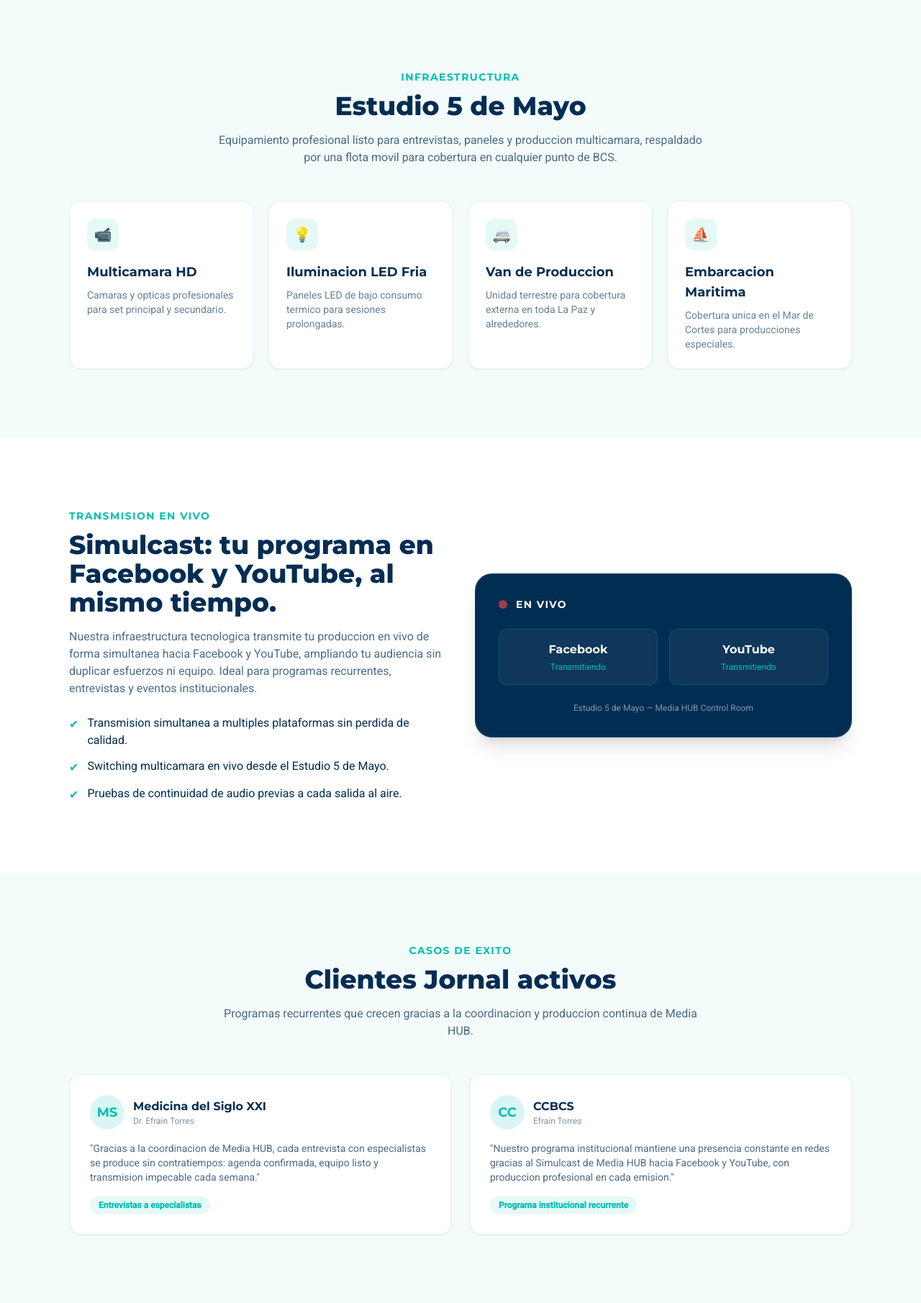
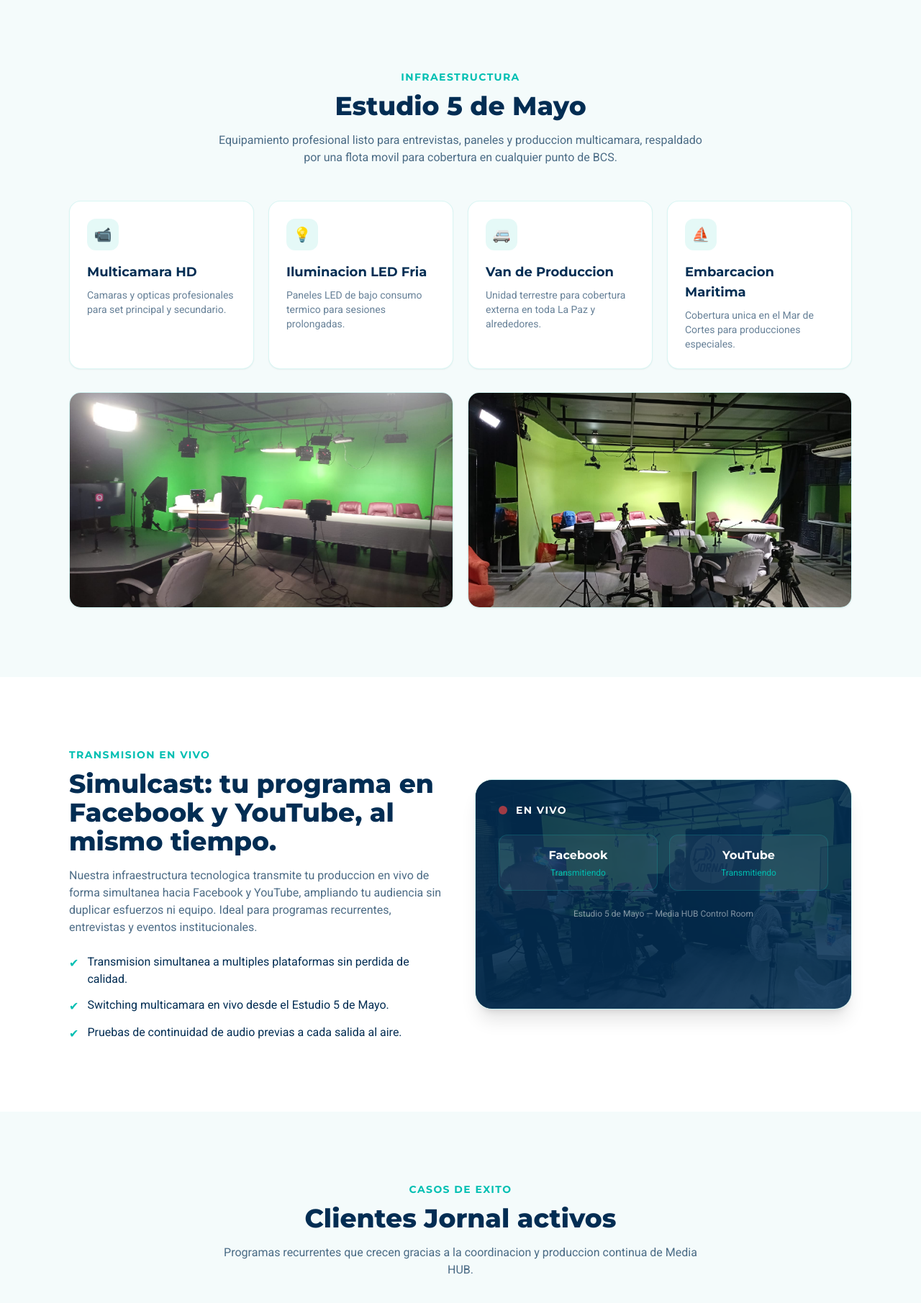
Before and after one commit to dacadomx-collab/media-hub-core, a PHP site: page / in a window 1280 px wide. Shown: the part 686-2497 px from the top of the page at 72% size. Run offline with PHP 8.4, Linux system fonts and the light colour scheme; some libraries are stand-ins or nearby versions.

Commit message:
SUBIDA DE IMAGENES
SUBIDA DE IMAGENES

```diff
--- a/index.php
+++ b/index.php
@@ -162,6 +162,16 @@ $loginInfo = $loginInfos[$_GET['info'] ?? ''] ?? '';
           <p class="text-sm text-deep-sea/60 dark:text-digital-white/60">Cobertura unica en el Mar de Cortes para producciones especiales.</p>
         </div>
       </div>
+
+      <!-- Galeria del set: arsenal tecnologico (mobile-first, 1 col -> 2 col en md+) -->
+      <div class="grid grid-cols-1 md:grid-cols-2 gap-5 mt-8">
+        <div class="rounded-2xl overflow-hidden border border-turquoise/15 shadow-sm aspect-video">
+          <img src="assets/img/estudio-5-de-mayo.jpg" alt="Set principal del Estudio 5 de Mayo con iluminacion LED, multicamara y panel de entrevistas" class="w-full h-full object-cover" loading="lazy" width="1600" height="900">
+        </div>
+        <div class="rounded-2xl overflow-hidden border border-turquoise/15 shadow-sm aspect-video">
+          <img src="assets/img/estudio-5-de-mayo-2.jpg" alt="Vista panoramica del croma verde y la mesa de panel del Estudio 5 de Mayo" class="w-full h-full object-cover" loading="lazy" width="1600" height="900">
+        </div>
+      </div>
     </div>
   </section>
 
@@ -191,7 +201,10 @@ $loginInfo = $loginInfos[$_GET['info'] ?? ''] ?? '';
           </li>
         </ul>
       </div>
-      <div class="rounded-3xl p-8 bg-deep-sea dark:bg-[#031f3c] border border-turquoise/20 shadow-xl">
+      <div class="relative rounded-3xl overflow-hidden border border-turquoise/20 shadow-xl min-h-[320px]">
+        <img src="assets/img/simulcast-streaming-live.jpg" alt="Equipo de produccion de Media HUB preparando una transmision en vivo en el set" class="absolute inset-0 w-full h-full object-cover" loading="lazy" width="1600" height="1200">
+        <div class="absolute inset-0 bg-deep-sea/85 dark:bg-[#031f3c]/90"></div>
+        <div class="relative p-8">
           <div class="flex items-center gap-3 mb-6">
             <span class="w-3 h-3 rounded-full bg-red-500 animate-pulse"></span>
             <span class="text-digital-white font-display font-bold tracking-widest text-sm">EN VIVO</span>
@@ -207,6 +220,7 @@ $loginInfo = $loginInfos[$_GET['info'] ?? ''] ?? '';
             </div>
           </div>
           <p class="text-digital-white/50 text-xs mt-6 text-center">Estudio 5 de Mayo &mdash; Media HUB Control Room</p>
+        </div>
       </div>
     </div>
   </section>
```
Also changed, not shown: dashboard/index.php (+8 -2 lines), assets/img/estudio-5-de-mayo-2.jpg (renamed from assets/img/WhatsApp Image 2026-06-13 at 3.03.02 PM.jpeg), assets/img/estudio-5-de-mayo.jpg (renamed from assets/img/WhatsApp Image 2026-06-13 at 3.03.01 PM.jpeg), assets/img/simulcast-streaming-live.jpg (renamed from assets/img/WhatsApp Image 2026-06-13 at 3.03.01 PM (1).jpeg). Lines whose indentation alone changed are shown as unchanged.
